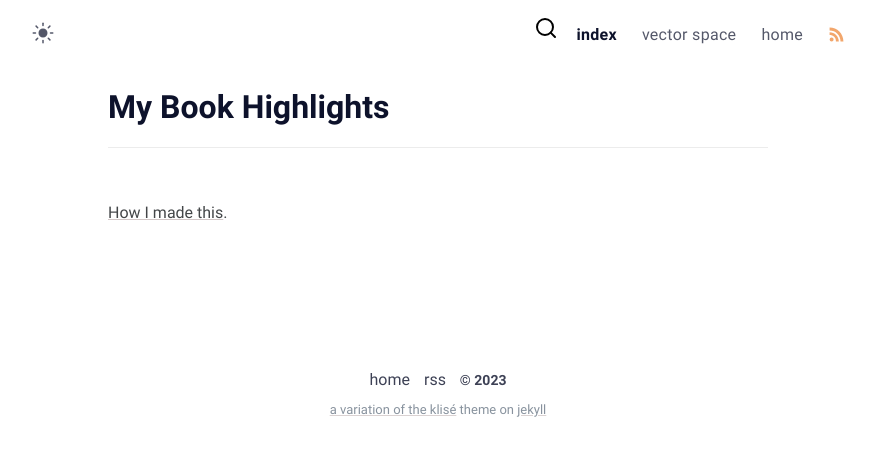
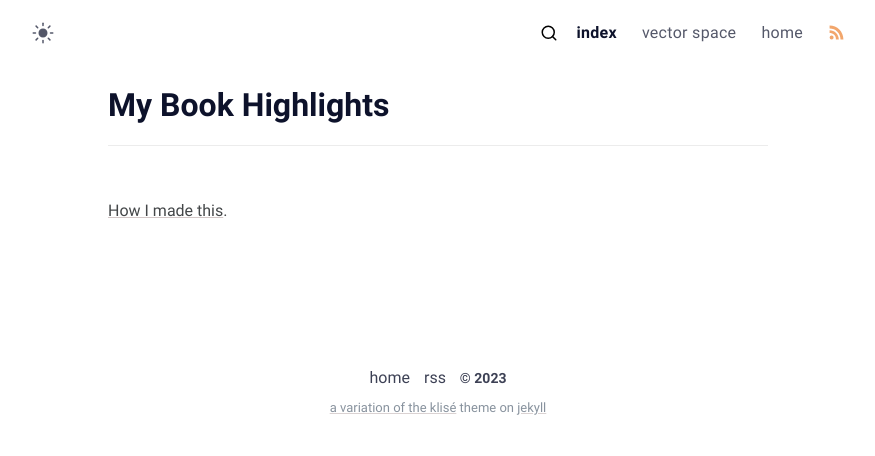
Before and after one commit to Ferryistaken/books, a Jekyll site: the page built from index.markdown, in a window 1280 px wide. Shown: the top 456 px of the page, without its empty margins (202-1077 px from the left). Built offline with Jekyll 4.4.1, drawn with Linux system fonts in a browser that asks for light colours.

Commit message:
search icon spacing

```diff
--- a/_includes/search.html
+++ b/_includes/search.html
@@ -18,7 +18,7 @@
 
 <!-- Trigger/Open The Modal -->
 <button id="openSearchModal" style="max-width: 12%; border: none; background: none;">
-    <svg xmlns="http://www.w3.org/2000/svg" width="24" height="24" viewBox="0 0 24 24" fill="none" stroke="#000000" stroke-width="2" stroke-linecap="round" stroke-linejoin="round"><circle cx="11" cy="11" r="8"></circle><line x1="21" y1="21" x2="16.65" y2="16.65"></line></svg>
+    <svg transform="translate(0,4)" class="svg-icon" xmlns="http://www.w3.org/2000/svg" width="18" height="18" viewBox="0 0 24 24" fill="none" stroke="#000000" stroke-width="2" stroke-linecap="round" stroke-linejoin="round"><circle cx="11" cy="11" r="8"></circle><line x1="21" y1="21" x2="16.65" y2="16.65"></line></svg>
 </button>
 
 <script>
```
